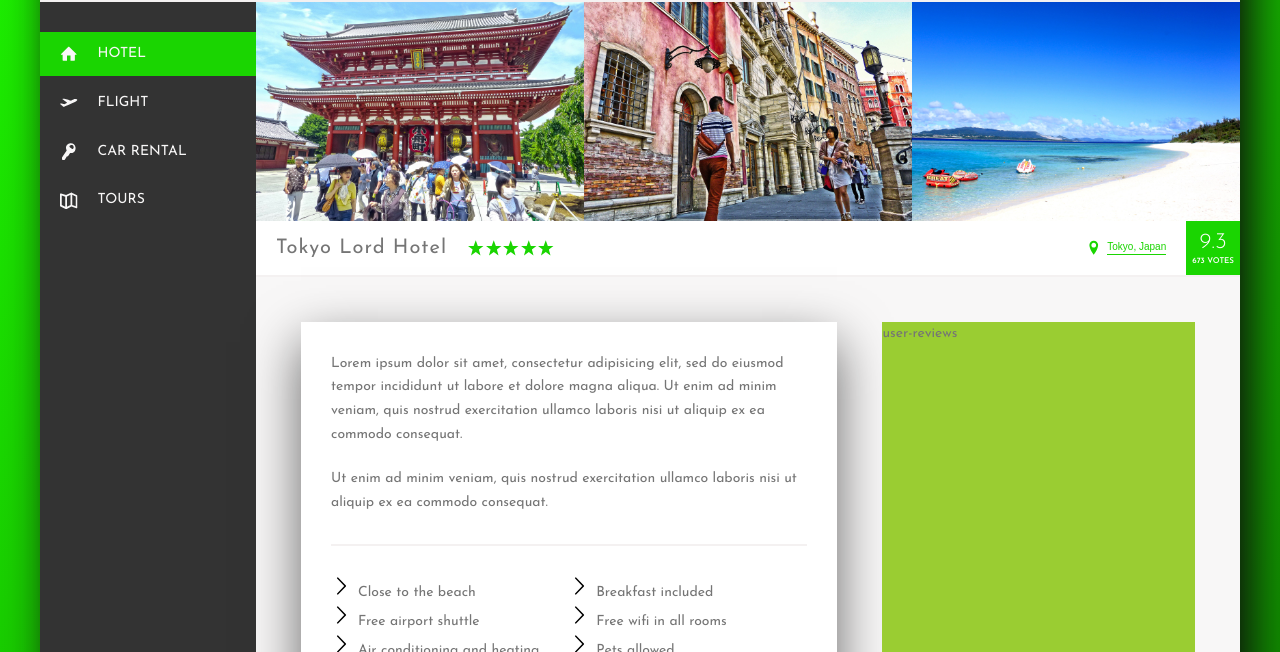
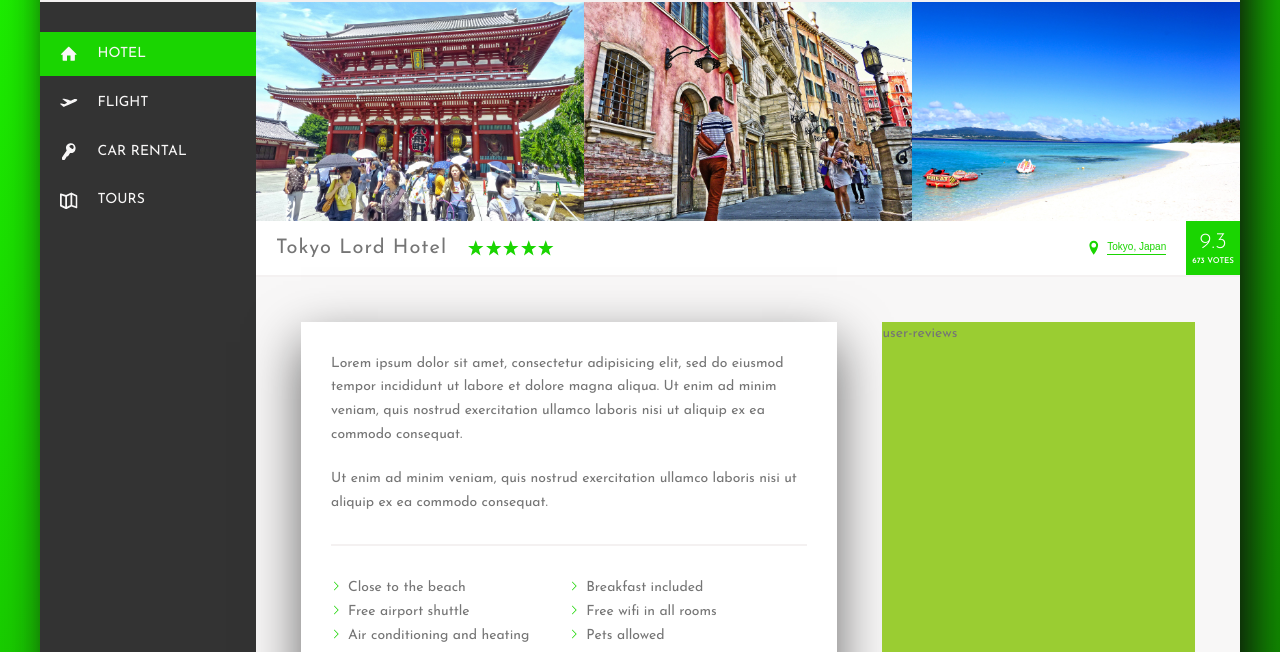
Before and after one commit to jakubfolta/Webpage-Yatsu, a website: page index.html in a window 1280 px wide. Shown: the part 148-800 px from the top of the page. Drawn offline with Linux system fonts and the light colour scheme.

Commit message:
Style details section - list component

```diff
--- a/src/sass/components/_list.scss
+++ b/src/sass/components/_list.scss
@@ -13,11 +13,17 @@
     &::before {
       content: '';
       display: inline-block;
-      height: 2rem;
-      width: 2rem;
+      height: 1rem;
+      width: 1rem;
       margin-right: .7rem;
       background-image: url(../img/chevron-thin-right.svg);
 
+      @supports(-webkit-mask-image: url(../img/chevron-thin-right.svg)) {
+        background-image: none;
+        background-color: var(--color-primary);
+        -webkit-mask-image: url(../img/chevron-thin-right.svg);
+        -webkit-mask-size: cover;
+      }
     }
   }
 }
```
Also changed, not shown: src/css/main.css.
